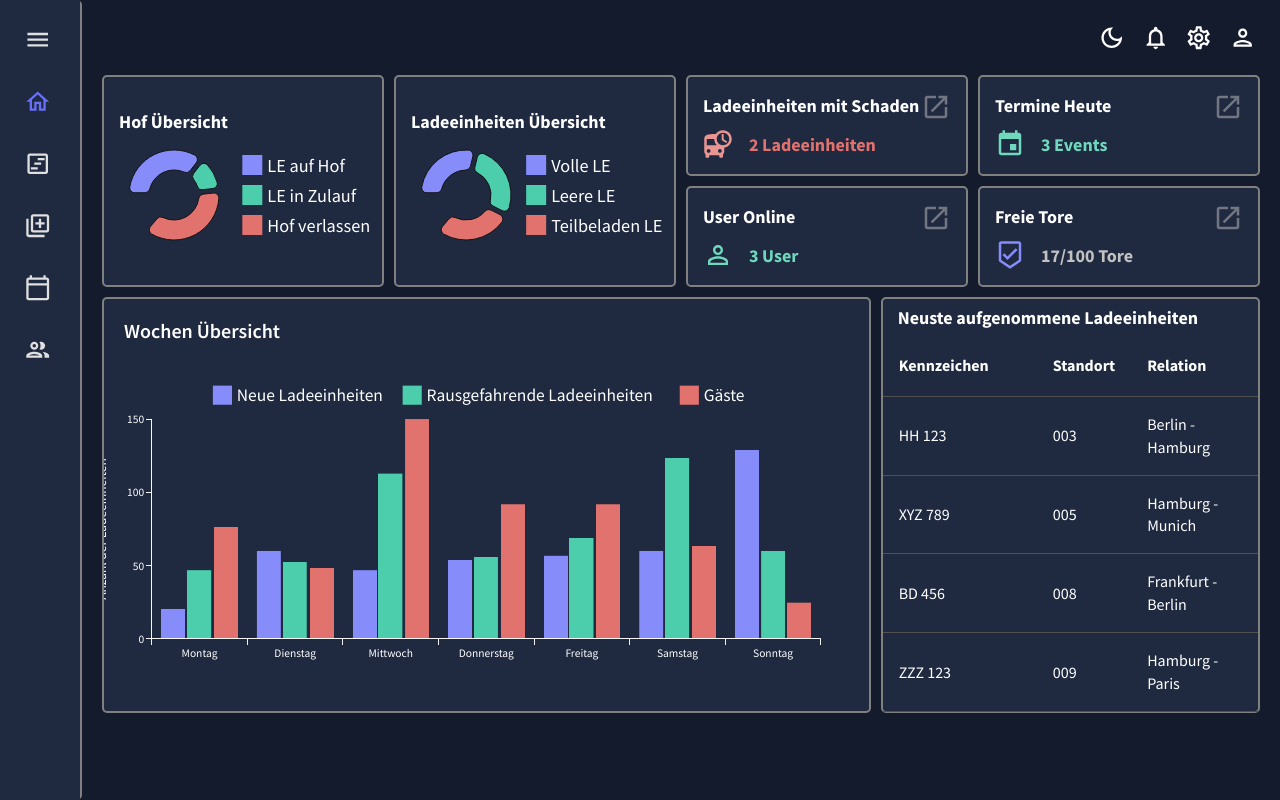
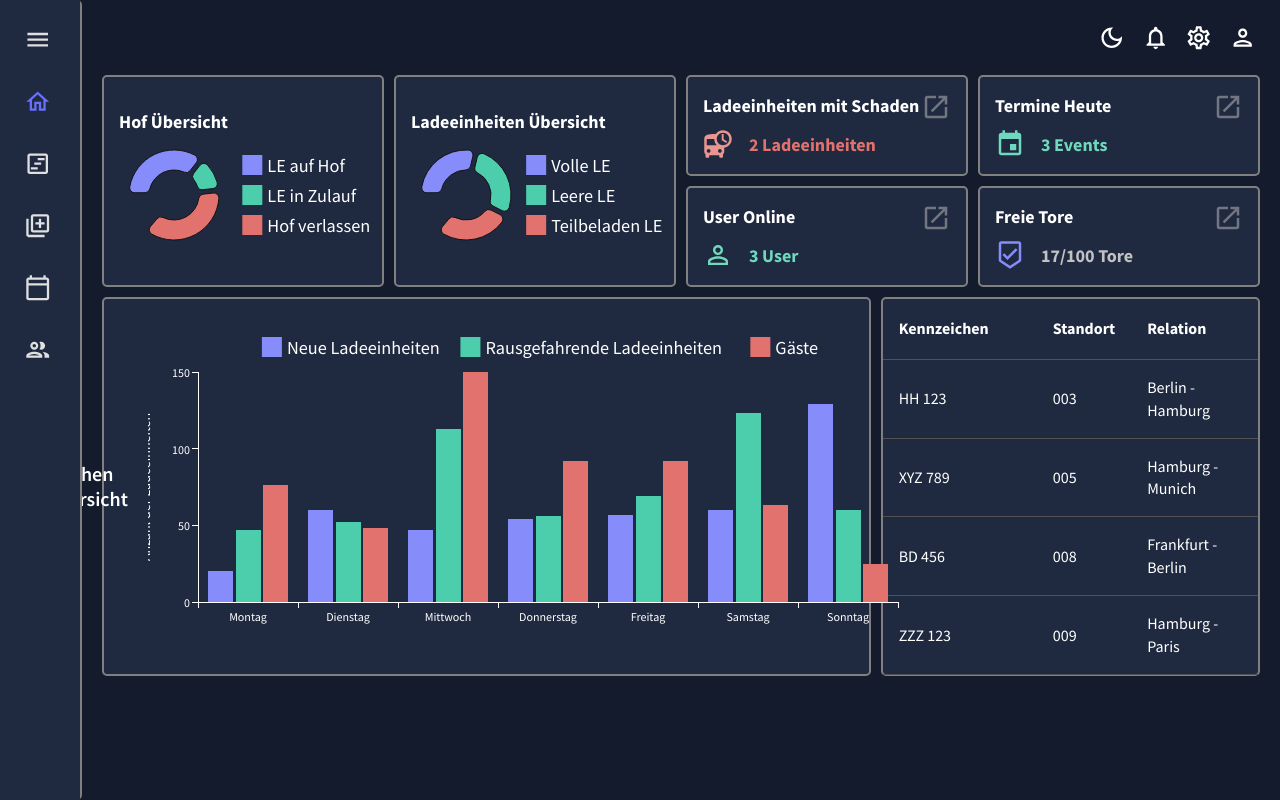
Before and after one commit to crowtek/Data-Visualization-Tool, a React (Create React App) app: page / in a window 1280 px wide. Built offline with nearby package versions, Linux system fonts and the light colour scheme.

Commit message:
added styleing to the rest of the Dashboard components

```diff
--- a/src/scenes/Dashboard/components/Events.jsx
+++ b/src/scenes/Dashboard/components/Events.jsx
@@ -4,7 +4,6 @@ import EventIcon from '@mui/icons-material/Event';
 import { useTheme,Box } from "@mui/material";
 import { tokens } from "../../../theme";
 import { boxStyle } from "../../../styles/DashboardBoxStyle";
-
 
 const CountEventsToday = ({events}) => {
     const theme = useTheme();
--- a/src/scenes/Dashboard/components/Gates.jsx
+++ b/src/scenes/Dashboard/components/Gates.jsx
@@ -2,12 +2,13 @@ import StatBox from "../../../components/StatBox";
 import BeenhereOutlinedIcon from '@mui/icons-material/BeenhereOutlined';
 import { useTheme,Box } from "@mui/material";
 import { tokens } from "../../../theme";
+import { boxStyle } from "../../../styles/DashboardBoxStyle";
 
 const PlaceOverview = () => {
     const theme = useTheme();
     const colors = tokens(theme.palette.mode);
     return (
-        <Box gridColumn="span 3" gridRow="span 1" backgroundColor={colors.primary[400]} borderRadius="5px" border="2px solid gray">
+        <Box gridColumn="span 3" gridRow="span 1" sx={boxStyle(colors)}>
             <StatBox
                 title="Freie Tore"
                 subtitle= {"17/100 Tore"}
--- a/src/scenes/Dashboard/components/Liste.jsx
+++ b/src/scenes/Dashboard/components/Liste.jsx
@@ -1,5 +1,6 @@
-import { Box, Typography, useTheme,Table ,TableBody,TableCell,TableHead,TableRow} from "@mui/material";
+import { Box, useTheme,Table ,TableBody,TableCell,TableHead,TableRow} from "@mui/material";
 import { tokens } from "../../../theme";
+import { boxStyle } from "../../../styles/DashboardBoxStyle";
 
 const LatestIncomingCarsList = ({ vehicleData,screenSize }) => {
   const theme = useTheme();
@@ -12,18 +13,7 @@ const LatestIncomingCarsList = ({ vehicleData,screenSize }) => {
   });
 
   return (
-    <Box
-      gridColumn="span 4"
-      gridRow="span 4"
-      backgroundColor={colors.primary[400]}
-      borderRadius="5px"
-      border="2px solid gray"
-    >
-
-      <Typography fontSize={screenSize ? "18px": "22px"} fontWeight="bold"  p={"5px 15px"}>
-        Neuste aufgenommene Ladeeinheiten
-      </Typography>
-
+    <Box gridColumn="span 4" gridRow="span 4" sx={boxStyle(colors)}>
       <Table>
         <TableHead>
           <TableRow >
--- a/src/scenes/Dashboard/components/WeeklyOverview.jsx
+++ b/src/scenes/Dashboard/components/WeeklyOverview.jsx
@@ -2,6 +2,7 @@ import { Box, Typography, useTheme } from "@mui/material";
 import { tokens } from "../../../theme";
 import { BarChart } from '@mui/x-charts/BarChart';
 import { axisClasses } from '@mui/x-charts';
+import { boxStyle } from "../../../styles/DashboardBoxStyle";
 
 const dataset = [
   {
@@ -70,8 +71,7 @@ const SalesQuantity = ({ isScreenLg }) => {
   };
 
   return (
-    <Box gridColumn="span 8" gridRow="span 4" backgroundColor={colors.primary[400]}
-      borderRadius="5px" border="2px solid gray">
+    <Box gridColumn="span 8" gridRow="span 4" sx={boxStyle(colors)}>
       <Typography variant="h4" fontWeight="600" sx={{ padding: "20px" }}>
         Wochen Übersicht
       </Typography>
```
